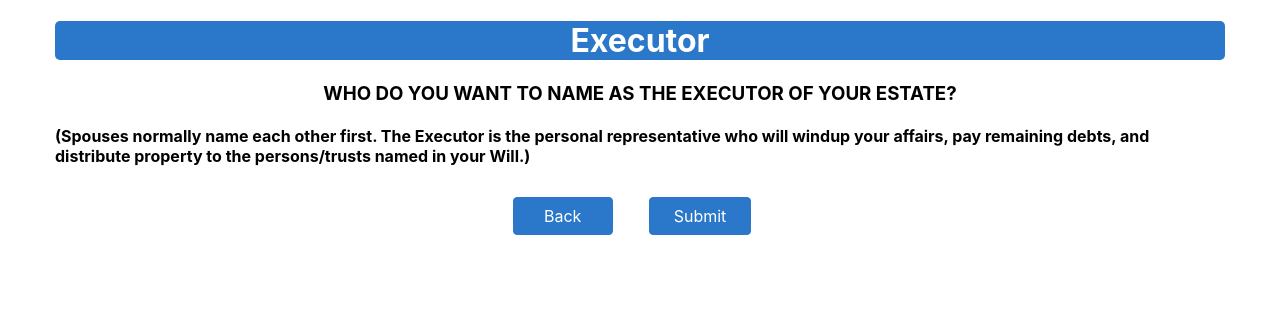
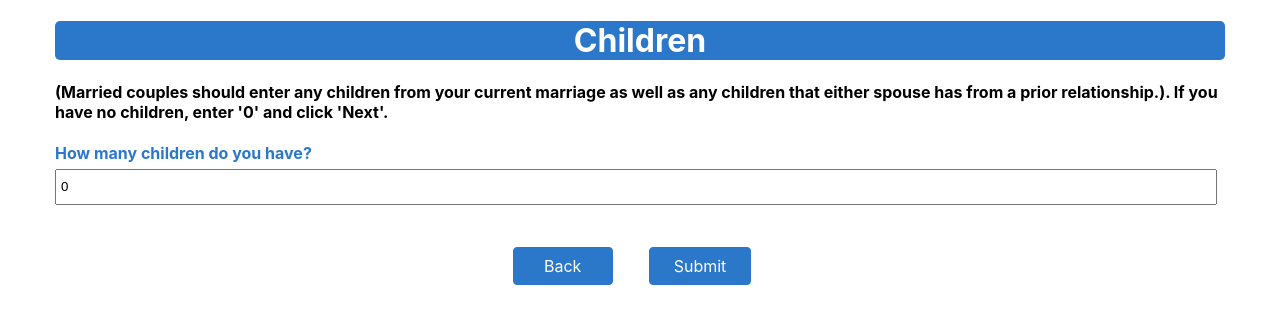
Before and after one commit to jbvance/client-intake-react, a React (Create React App) app: page / in a window 1280 px wide. Both pictures are taken after a click on the input "Next". Shown: the top 324 px of the page. Built offline with nearby package versions, Linux system fonts and the light colour scheme.

Commit message:
begin adding children form and state

```diff
--- /dev/null
+++ b/src/components/ChildrenForm.tsx
@@ -0,0 +1,66 @@
+import React from 'react';
+import { useEffect, useRef, useState, useContext } from 'react';
+import { Formik, Form, FieldArray } from 'formik';
+import * as Yup from 'yup';
+import { useDispatch, useSelector } from 'react-redux';
+import StepHeader from './StepHeader';
+import TextInput from './form-elements/TextInput';
+import Select from './form-elements/Select';
+import { RootState } from '../store';
+import { FormContext } from '../App';
+import IChild from '../store/children-slice';
+
+interface IChildrenProps {
+  isFirst: boolean;
+  isLast: boolean;
+  id: string;
+}
+
+const ChildrenForm: React.FC<IChildrenProps> = (props) => {
+  const initialState = useSelector((state: RootState) => state.children);
+  console.log(initialState);
+  const dispatch = useDispatch();
+  const { activeStepIndex, setActiveStepIndex } = useContext(FormContext);
+  const formId = props.id;
+  return (
+    <>
+      <StepHeader header="Children">
+        <h4>
+          (Married couples should enter any children from your current marriage
+          as well as any children that either spouse has from a prior
+          relationship.). If you have no children, enter '0' and click 'Next'.
+        </h4>
+      </StepHeader>
+      <Formik
+        initialValues={{
+          ...initialState,
+          numChildren: initialState.length,
+        }}
+        onSubmit={(values, { setSubmitting }) => {
+          //console.log('VALUES', values);
+          //dispatch(childActions.XXXXXXXXXXXXXXXXXXX);
+        }}
+      >
+        {(props) => {
+          console.log(props);
+          return (
+            <Form id={formId}>
+              <div className="form-group">
+                <div className="input-group">
+                  <TextInput
+                    label="How many children do you have?"
+                    name="numChildren"
+                    type="number"
+                    inputCssClass="input-control"
+                  />
+                </div>
+              </div>
+            </Form>
+          );
+        }}
+      </Formik>
+    </>
+  );
+};
+
+export default ChildrenForm;
--- a/src/components/Footer.tsx
+++ b/src/components/Footer.tsx
@@ -30,7 +30,7 @@ const Footer: React.FC<IFooterProps> = (props: any) => {
       </div>
       <div className={styles['footer-item']}>
         <Button type="formik-submit" form={props.id}>
-          {props.isFirst ? 'Next' : 'Submit'}
+          {isFirst ? 'Next' : isLast ? 'Submit' : 'Next'}
         </Button>
       </div>
     </div>
--- a/src/components/MultiStepForm.tsx
+++ b/src/components/MultiStepForm.tsx
@@ -3,10 +3,11 @@ import ClientInfo from './ClientInfo';
 import { FormContext } from '../App';
 import Footer from './Footer';
 import ExecutorForm from './ExecutorForm';
+import ChildrenForm from './ChildrenForm';
 
 const MultiStepForm = () => {
   const { activeStepIndex } = useContext(FormContext);
-  const steps = ['client-info', 'executor'];
+  const steps = ['client-info', 'children', 'executor'];
 
   const props = {
     isFirst: activeStepIndex === 0,
@@ -15,6 +16,7 @@ const MultiStepForm = () => {
 
   const stepComponents = [
     <ClientInfo isFirst={props.isFirst} id={steps[0]} />,
+    <ChildrenForm {...props} id={steps[1]} />,
     <ExecutorForm />,
   ];
 
--- /dev/null
+++ b/src/store/children-slice.tsx
@@ -0,0 +1,29 @@
+import { createSlice } from '@reduxjs/toolkit';
+
+export interface IChild {
+  firstName: string;
+  middleName?: string;
+  lastName: string;
+  address?: string;
+  city?: string;
+  state?: string;
+  zip?: string;
+  phone?: string;
+  spouseOneOnly?: boolean;
+  spouseTwoOnly?: boolean;
+}
+
+const initialState: Array<IChild> = [];
+
+const childrenSlice = createSlice({
+  name: 'children',
+  initialState,
+  reducers: {
+    addChild(state, action) {
+      state = [...state, action.payload];
+    },
+  },
+});
+
+export const childrenActions = childrenSlice.actions;
+export default childrenSlice;
--- a/src/store/index.tsx
+++ b/src/store/index.tsx
@@ -1,9 +1,11 @@
 import { configureStore } from '@reduxjs/toolkit';
 import clientInfoSlice from './client-info-slice';
+import childrenSlice from './children-slice';
 
 export const store = configureStore({
   reducer: {
     clientInfo: clientInfoSlice.reducer,
+    children: childrenSlice.reducer,
   },
 });
 
```
Also changed, not shown: src/components/ClientInfo.tsx (+2 -9 lines).
